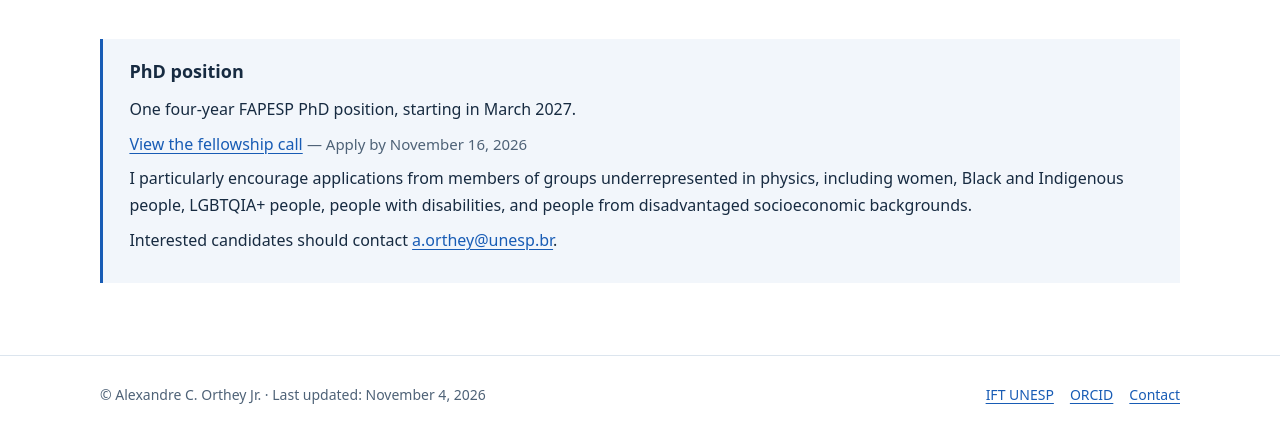
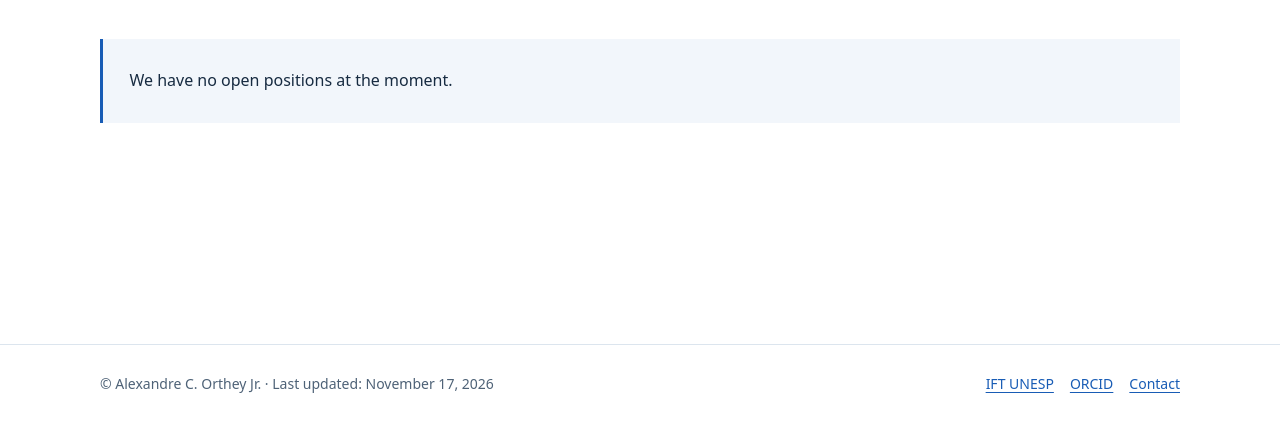
Before and after one commit to orthey/orthey.github.io, a plain HTML site: page open-positions.html in a window 1280 px wide. Shown: the part 272-714 px from the top of the page. Drawn offline with Linux system fonts and the light colour scheme.

Commit message:
Remove closed PhD ad and update open positions notice

```diff
--- a/open-positions.html
+++ b/open-positions.html
@@ -70,17 +70,13 @@
       <h1>Open positions</h1>
     </div>
     <!-- OPEN POSITIONS -->
-    <section class="opportunities" aria-labelledby="positions-title">
-      <h2 id="positions-title">PhD position</h2>
-      <p>One four-year FAPESP PhD position, starting in March 2027.</p>
-      <p><a href="https://fapesp.br/oportunidades/9779/">View the fellowship call</a> <span class="deadline">— Apply by November 16, 2026</span></p>
-      <p>I particularly encourage applications from members of groups underrepresented in physics, including women, Black and Indigenous people, LGBTQIA+ people, people with disabilities, and people from disadvantaged socioeconomic backgrounds.</p>
-      <p>Interested candidates should contact <a href="mailto:a.orthey@unesp.br">a.orthey@unesp.br</a>.</p>
-    </section>
+    <div class="opportunities">
+      <p>We have no open positions at the moment.</p>
+    </div>
   </main>
   <footer class="site-footer">
     <div class="wrap footer-inner">
-      <p>© Alexandre C. Orthey Jr. <span aria-hidden="true">·</span> Last updated: November 4, 2026</p>
+      <p>© Alexandre C. Orthey Jr. <span aria-hidden="true">·</span> Last updated: November 17, 2026</p>
       <div class="footer-links"><a href="https://www.ift.unesp.br/#!/en">IFT UNESP</a> <a href="https://orcid.org/0000-0001-8111-3944">ORCID</a> <a href="contact.html">Contact</a></div>
     </div>
   </footer>
```
Also changed, not shown: index.html (+1 -2 lines).
